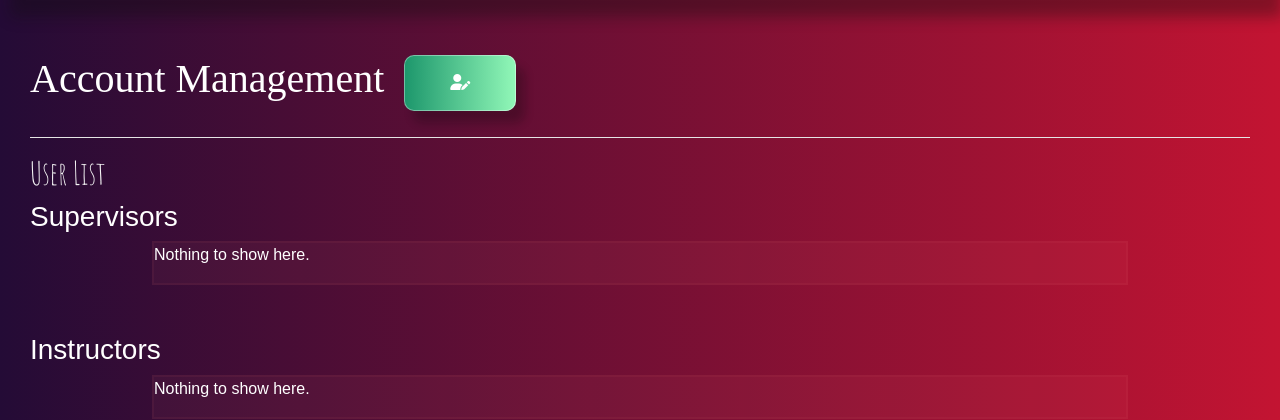
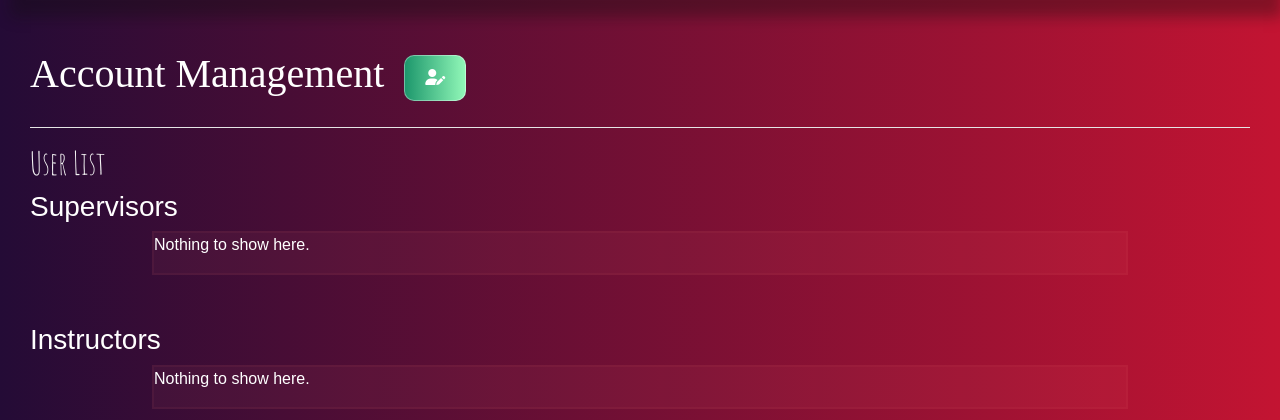
Before and after one commit to kaye-s/AwkwardTurtlesProject, a Django app: page /account-management/ in a window 1280 px wide. Shown: the part 688-1108 px from the top of the page. Run offline with Django 5.2, Linux system fonts and the light colour scheme; the visitor is signed in with stand-in values (Sample User, id 1); data that the repository does not hold is empty; some libraries are stand-ins or nearby versions; some web fonts are replaced.

Commit message:
updated commit

```diff
--- a/TAScheduler/static/css/styles.css
+++ b/TAScheduler/static/css/styles.css
@@ -608,20 +608,18 @@
 .btn-grad3 {
   background-image: linear-gradient(to right, #1D976C 0%, #93F9B9 51%, #1D976C 100%);
   margin: 10px;
-  padding: 15px 45px;
+  padding: 10px 20px;
   text-align: center;
   text-transform: uppercase;
   transition: 0.5s all ease;
   background-size: 200% auto;
   color: white;
-  box-shadow: 9px 12px 10px rgba(9, 9, 9, 0.2431372549);
   border-radius: 10px;
   border: 1px solid rgba(255, 255, 255, 0.371);
   display: block;
 }
 .btn-grad3:hover {
   background-position: right center;
-  /* change the direction of the change here */
   color: #fff;
   border-color: transparent;
   text-decoration: none;
```
Also changed, not shown: 2 other files.
